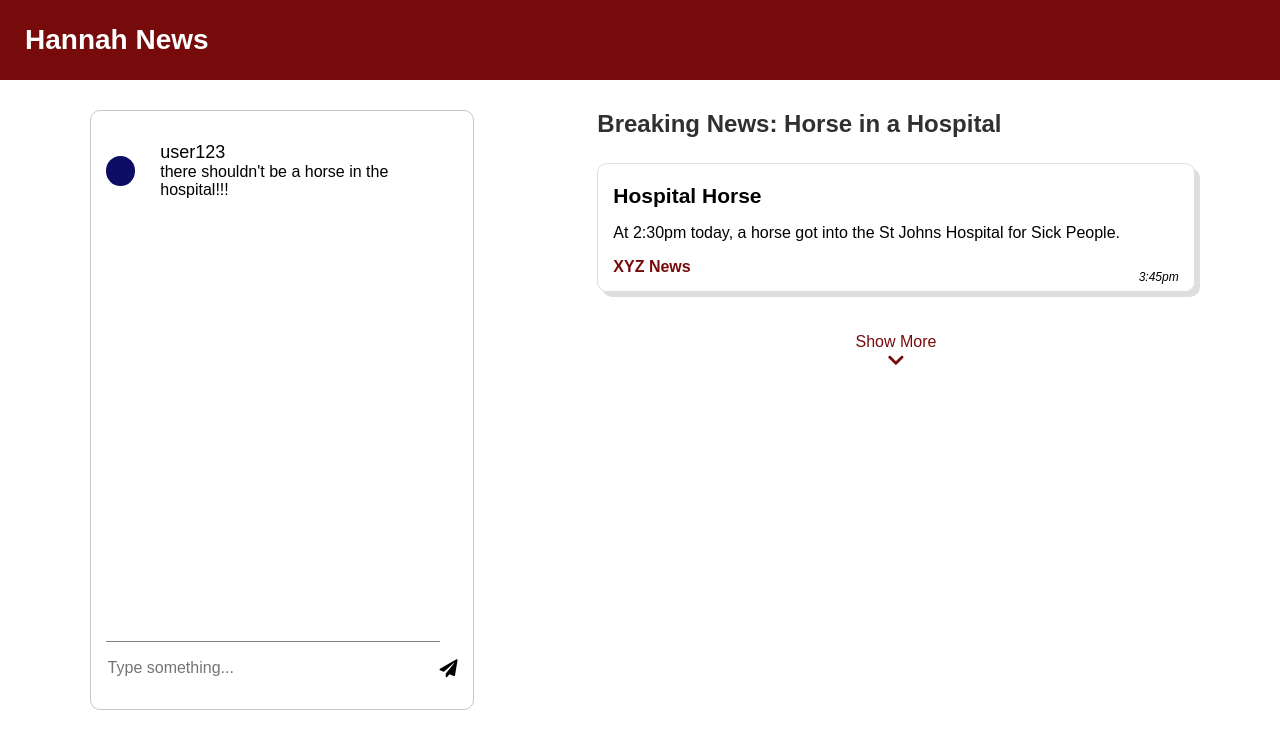
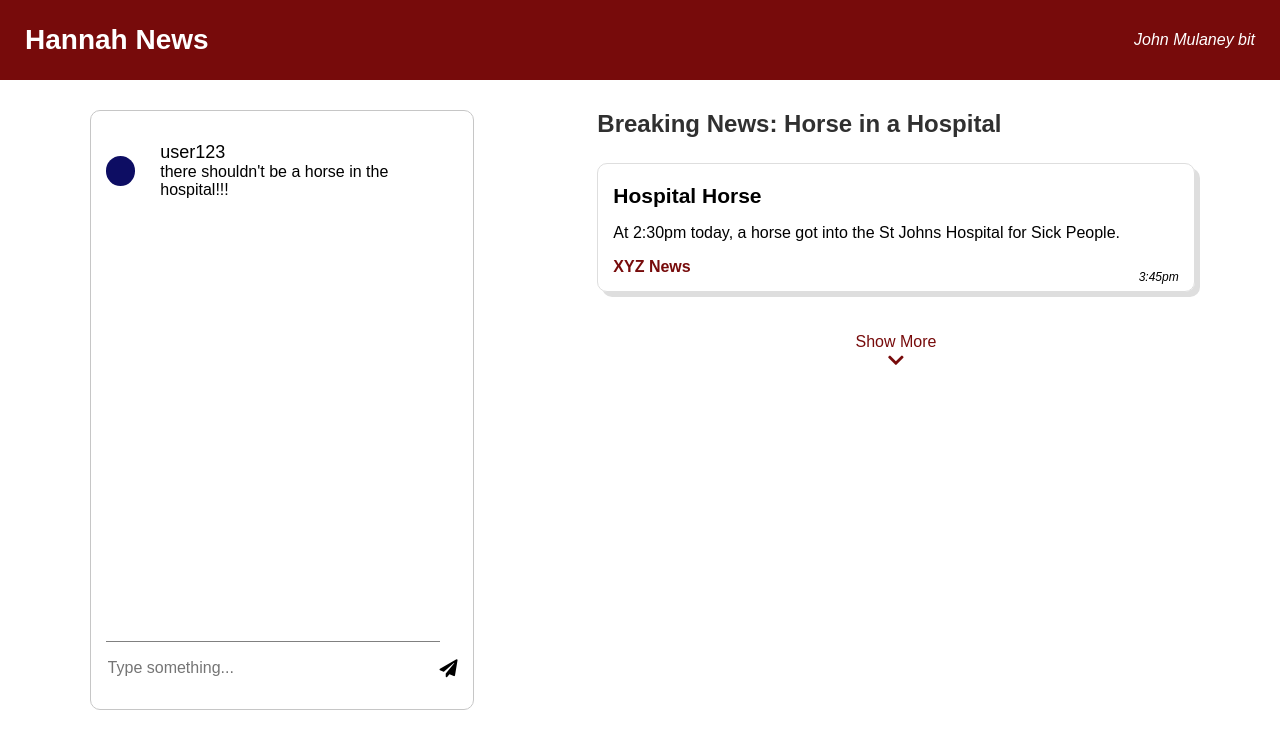
Before and after one commit to HannahRipley17/horseinhospital, a website: page index.html in a window 1280 px wide. Drawn offline with nearby package versions, Linux system fonts and the light colour scheme.

Commit message:
changed some things, added README

```diff
--- a/index.html
+++ b/index.html
@@ -9,6 +9,7 @@
         <div id="app" v-on:resize="onResize">
             <div class="header">
                 <h3>Hannah News</h3>
+                <a href="https://www.youtube.com/watch?v=JhkZMxgPxXU" target="_blank">John Mulaney bit</a>
             </div>
             <div class="main">
                 <p class="xButton" v-on:click="closeChat" v-if="showXButton">X</p>
--- a/style.css
+++ b/style.css
@@ -5,6 +5,8 @@ body {
 }
 
 .header {
+    display: flex;
+    justify-content: space-between;
     background-color: #770B0B;
     color: white;
     position: fixed;
@@ -17,12 +19,18 @@ body {
     align-items: center;
     box-sizing: border-box;
     padding-left: 25px;
+    padding-right: 25px;
     box-shadow: 0px 15px 10px white;
 
 }
 .header h3 {
     margin: 0px;
     font-size: 28px;
+}
+.header a {
+    color: white;
+    font-style: italic;
+    text-decoration: none;
 }
 
 .main {
```
Also changed, not shown: README.md, hospitalhorsescreenshot.png (added).
